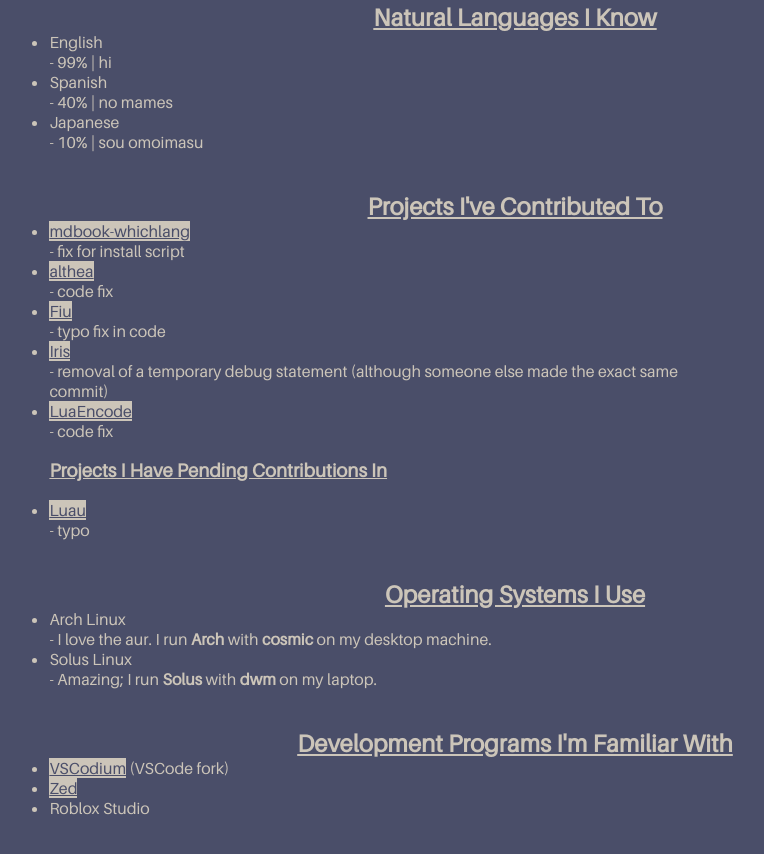
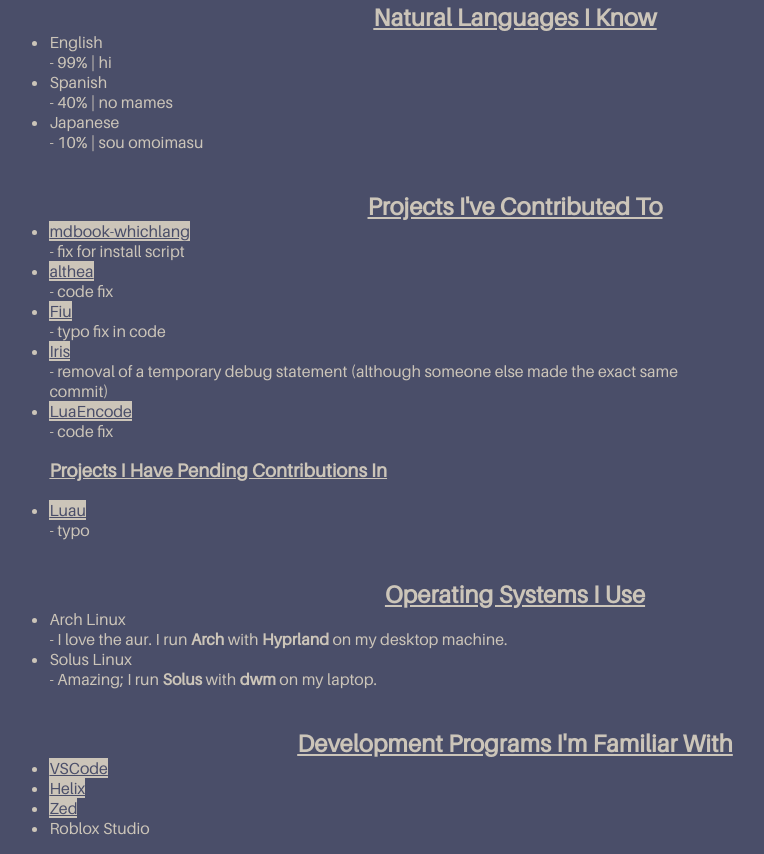
Before and after one commit to TechHog8984/TechHog8984.github.io, a plain HTML site: page index.html in a window 1280 px wide. Shown: the part 675-1529 px from the top of the page, without its empty margins (125-889 px from the left). Drawn offline with Linux system fonts and the light colour scheme.

Commit message:
git rid of vscodium it's irrelevant; cosmic -> Hyprland; add Helix

```diff
--- a/index.html
+++ b/index.html
@@ -64,13 +64,14 @@
         <h2 class="centered normal"><u>Operating Systems I Use</u></h2>
         <ul class="normal">
             <!-- <li class="normal">Debian Linux</li> - Stable, but I hate <b>apt</b>. I run <b>Debian 12</b> with <b>awesomewm</b> on my desktop machine. -->
-            <li class="normal">Arch Linux</li> - I love the aur. I run <b>Arch</b> with <b>cosmic</b> on my desktop machine.
+            <li class="normal">Arch Linux</li> - I love the aur. I run <b>Arch</b> with <b>Hyprland</b> on my desktop machine.
             <li class="normal">Solus Linux</li> - Amazing; I run <b>Solus</b> with <b>dwm</b> on my laptop.
         </ul>
 
         <h2 class="centered normal"><u>Development Programs I'm Familiar With</u></h2>
         <ul class="normal">
-            <li class="normal"><a href="https://vscodium.com">VSCodium</a> (VSCode fork)</li>
+            <li class="normal"><a href="https://code.visualstudio.com/">VSCode</a></li>
+            <li class="normal"><a href="https://helix-editor.com/">Helix</a></li>
             <li class="normal"><a href="https://zed.dev">Zed</a></li>
             <li class="normal">Roblox Studio</li>
         </ul>
```
